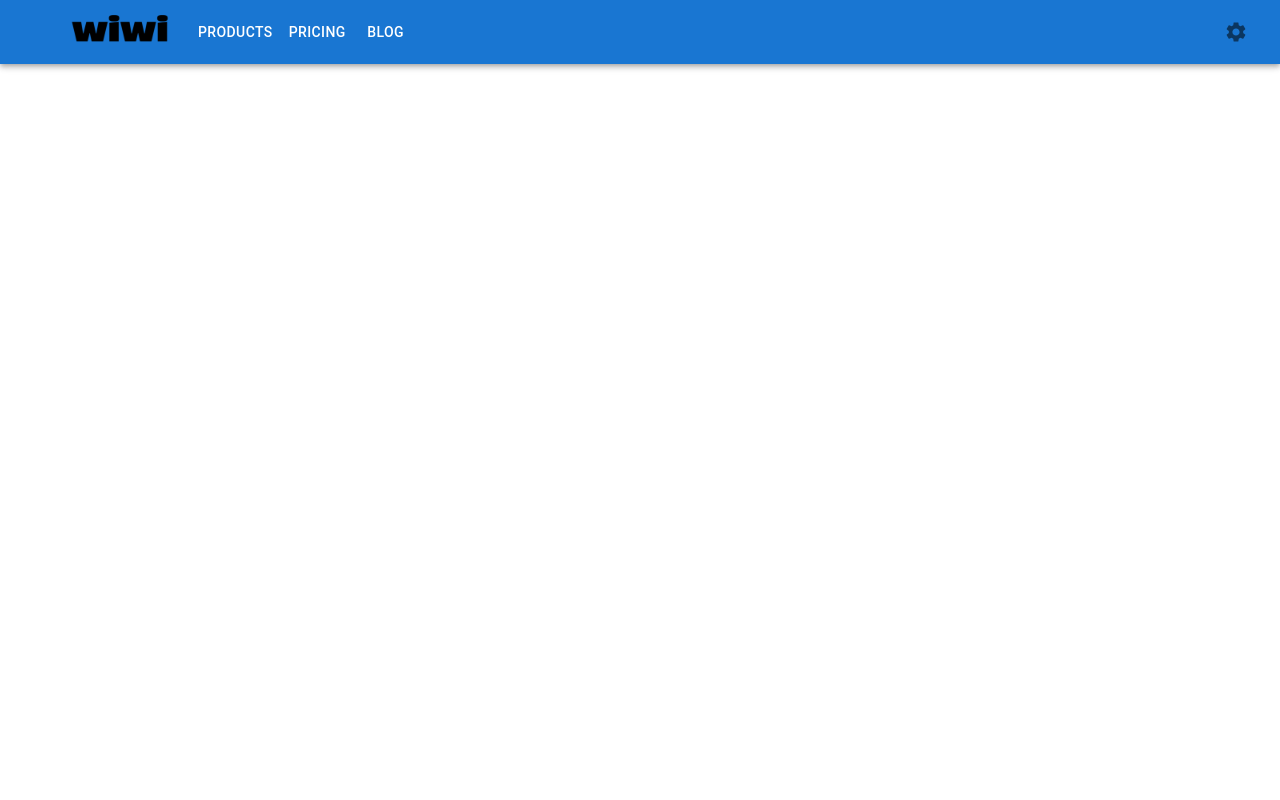
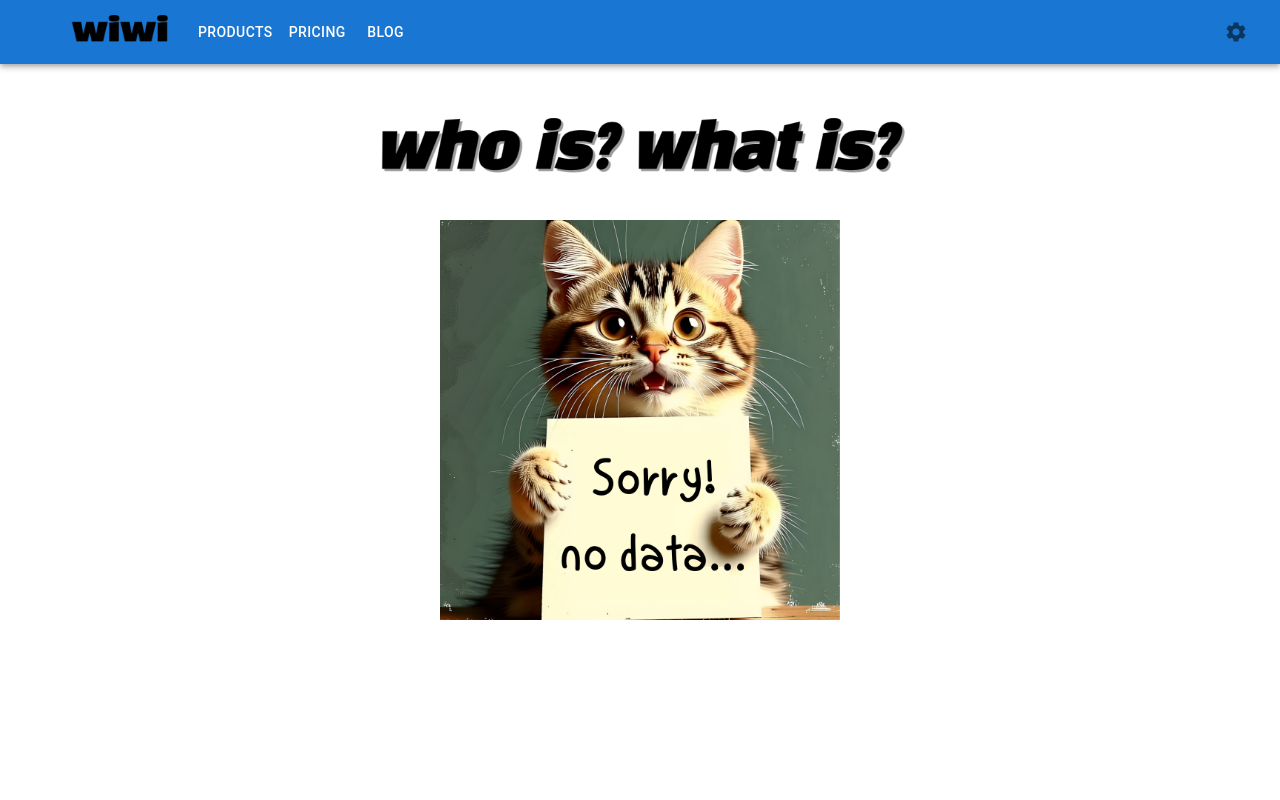
Before and after one commit to Moonjuun/ohddal-frontend, a Next.js app: page /result in a window 1280 px wide. Shown: the top 800 px of the page. Built offline with nearby package versions, Linux system fonts and the light colour scheme.

Commit message:
ADD : 로고 배너, no data 이미지 추가

```diff
--- a/src/app/ClientLayout.tsx
+++ b/src/app/ClientLayout.tsx
@@ -49,7 +49,7 @@ export default function ClientLayout({ children }: { children: React.ReactNode }
           toggleColorLight={toggleColorLight}
           toggleColorDark={toggleColorDark}
         />
-        <Grid container sx={{ mt: 10 }}>
+        <Grid container sx={{ mt: 3 }}>
           {children}
         </Grid>
       </Box>
--- a/src/app/result/page.tsx
+++ b/src/app/result/page.tsx
@@ -1,12 +1,11 @@
 'use client';
 import * as React from 'react';
-import { useEffect, useState } from 'react';
-import { Container } from '@mui/material';
-import styled from 'styled-components';
-
+import { useEffect } from 'react';
+import { Box, Container } from '@mui/material';
 import useResultStore from '@/store/useResultStore';
 import BubbleComponent from './PieChart';
 import CoverFlowContainer from './CoverFlow';
+import Image from 'next/image';
 
 const Result = () => {
   const result = useResultStore((state) => state?.result);
@@ -23,7 +22,29 @@ const Result = () => {
         alignItems: 'center',
       }}
     >
-      <BubbleComponent data={result.scoreNoneZeroResult} />
+      <Box sx={{ width: '100%', maxWidth: '700px' }}>
+        <Image
+          src={'/images/logo-baner.png'}
+          alt="who-is-what-is"
+          layout="responsive"
+          width={1000}
+          height={200}
+        />
+      </Box>
+
+      {result.scoreNoneZeroResult.length === 0 ? (
+        <Box sx={{ width: '100%', maxWidth: '400px' }}>
+          <Image
+            src={'/images/no-data-cat1.png'}
+            alt="No data available"
+            layout="responsive"
+            width={300}
+            height={300}
+          />
+        </Box>
+      ) : (
+        <BubbleComponent data={result.scoreNoneZeroResult} />
+      )}
       <CoverFlowContainer images={result.scoreZeroResult} />
     </Container>
   );
```
Also changed, not shown: src/app/main/page.tsx (+7 -6 lines), public/images/logo-baner.png (added), public/images/no-data-cat1.png (added).
